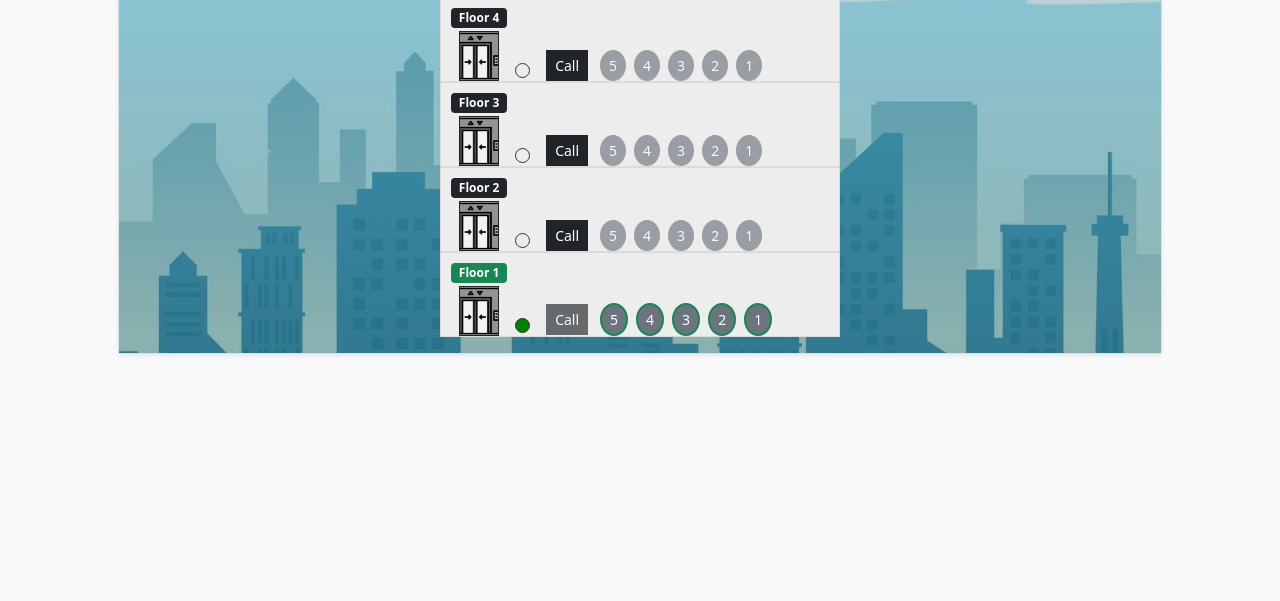
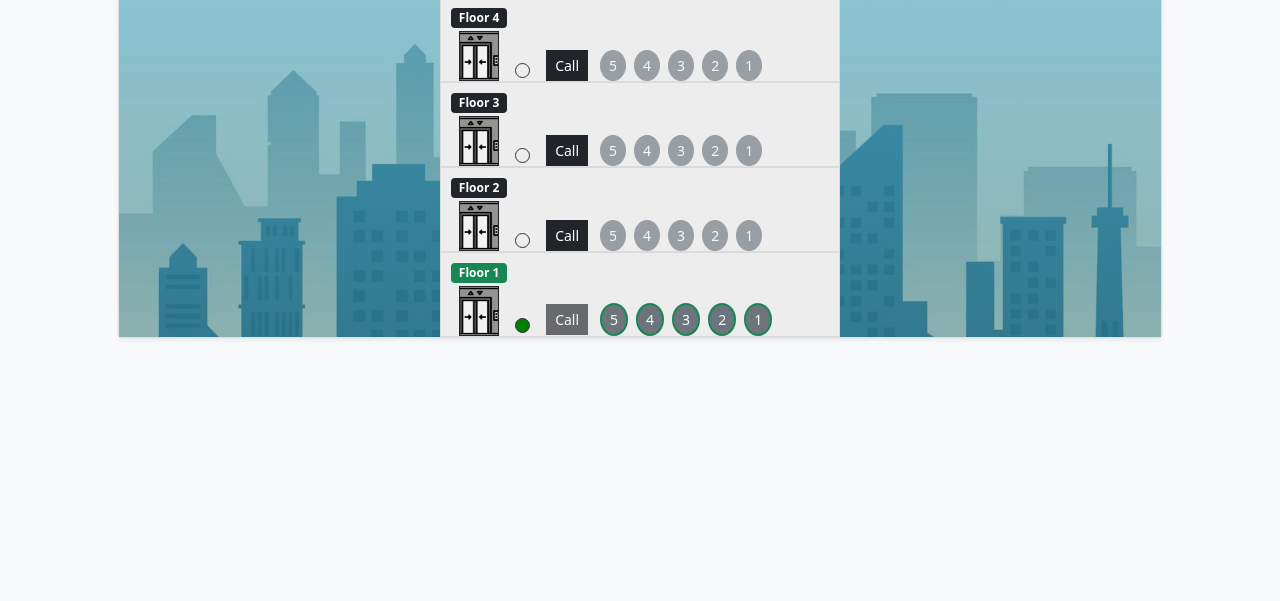
Before and after one commit to maulik46/lift-elevator-system, a plain HTML site: page index.html in a window 1280 px wide. Shown: the part 199-800 px from the top of the page. Drawn offline with nearby package versions, Linux system fonts and the light colour scheme.

Commit message:
padding bottom removed

```diff
--- a/index.html
+++ b/index.html
@@ -11,7 +11,7 @@
     <div id="app" v-cloak>
         <div class="container p-5">
             <div class="card shadow-sm">
-                <div class="card-body building-bg">
+                <div class="card-body pb-0 building-bg">
                     <h2 class="text-center">Lift Elevator System</h2>
                     <div class="building-container">
                         <div class="building">
```
